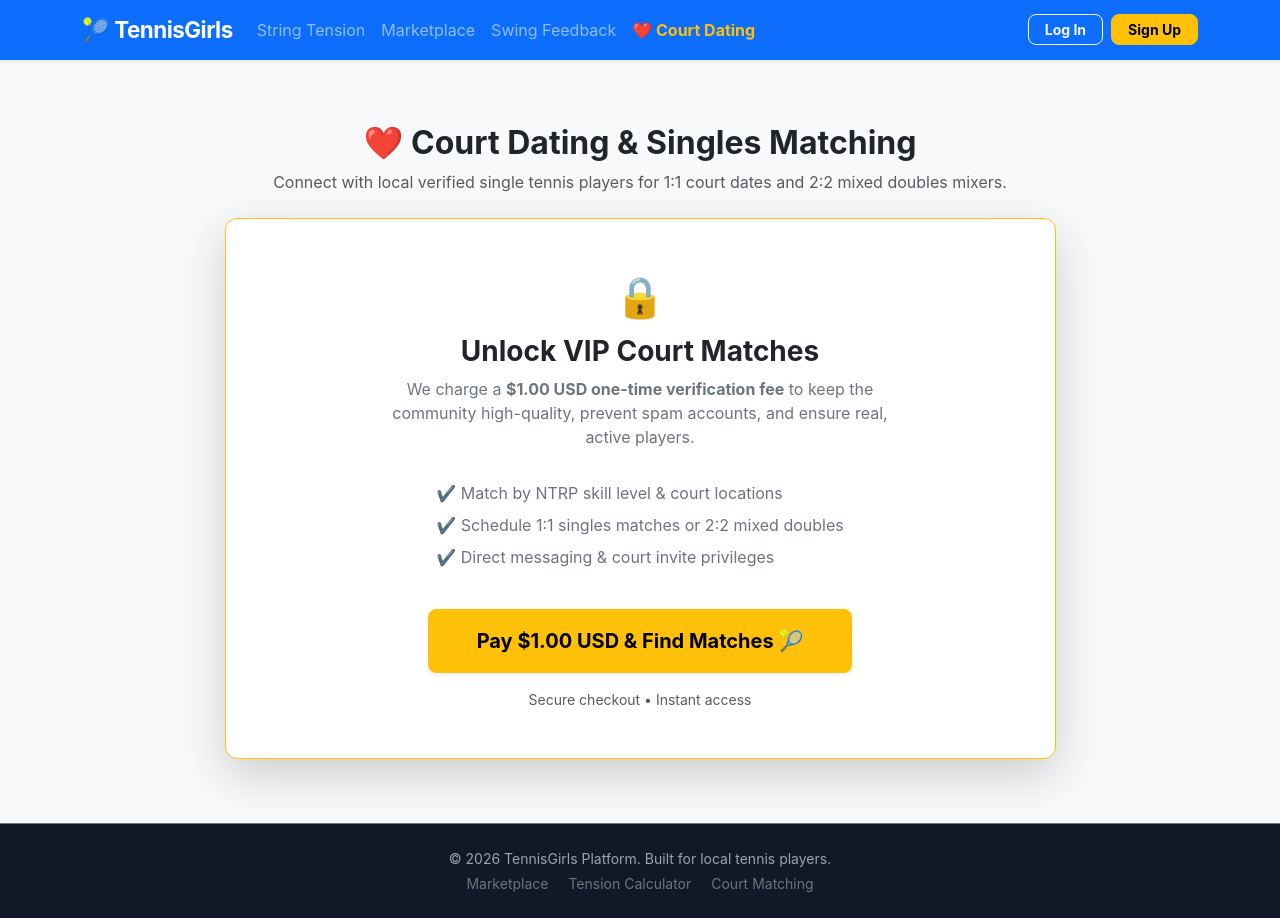
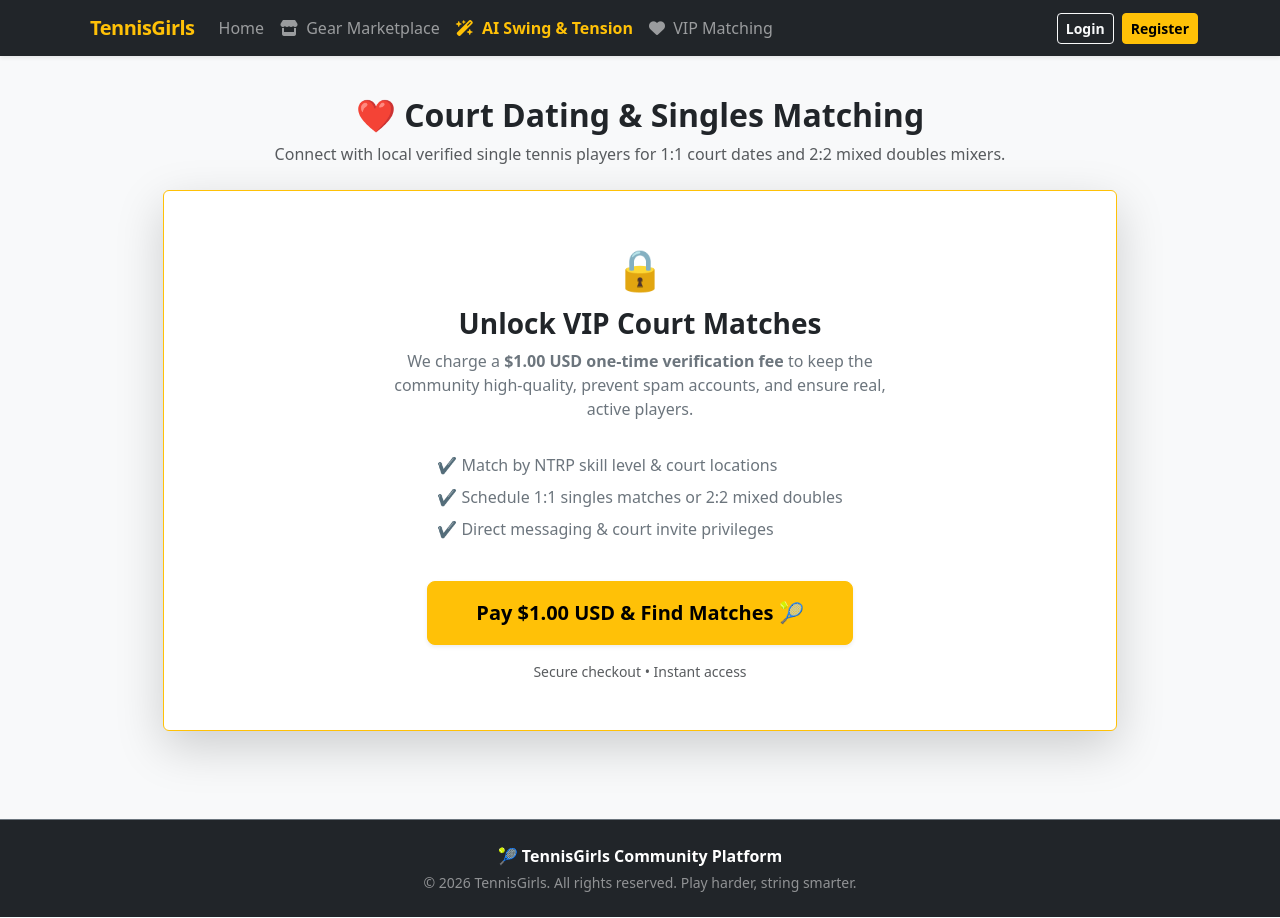
Before and after one commit to kbu922/tennisgirls, a Flask app: page /dating in a window 1280 px wide. Run offline with Flask 3, Linux system fonts and the light colour scheme.

Commit message:
Update base.html

```diff
--- a/templates/base.html
+++ b/templates/base.html
@@ -3,103 +3,94 @@
 <head>
     <meta charset="UTF-8">
     <meta name="viewport" content="width=device-width, initial-scale=1.0">
-    <title>{% block title %}TennisGirls - Single Tennis Community{% endblock %}</title>
+    <title>{% block title %}TennisGirls - Tennis Community & Gear{% endblock %}</title>
 
     <!-- Bootstrap 5 CSS -->
-    <link href="https://cdn.jsdelivr.net/npm/bootstrap@5.3.2/dist/css/bootstrap.min.css" rel="stylesheet">
-    <!-- FontAwesome Icons -->
-    <link href="https://cdnjs.cloudflare.com/ajax/libs/font-awesome/6.4.0/css/all.min.css" rel="stylesheet">
+    <link href="https://cdn.jsdelivr.net/npm/bootstrap@5.3.0/dist/css/bootstrap.min.css" rel="stylesheet">
 
+    <!-- Font Awesome Icons -->
+    <link rel="stylesheet" href="https://cdnjs.cloudflare.com/ajax/libs/font-awesome/6.4.0/css/all.min.css">
+
+    <!-- Custom Inline Styles -->
     <style>
         body {
             background-color: #f8f9fa;
-            font-family: -apple-system, BlinkMacSystemFont, "Segoe UI", Roboto, Helvetica, Arial, sans-serif;
             min-height: 100vh;
             display: flex;
             flex-direction: column;
         }
+        .navbar-brand {
+            font-weight: 800;
+            letter-spacing: -0.5px;
+        }
         .main-content {
             flex: 1;
         }
-        .navbar-brand {
-            font-size: 1.4rem;
-            letter-spacing: -0.5px;
-        }
-        .card {
-            border-radius: 12px;
-        }
-        .btn {
-            border-radius: 8px;
-        }
         footer {
             margin-top: auto;
-            background-color: #111827;
-            color: #9ca3af;
         }
     </style>
 </head>
 <body>
 
     <!-- NAVIGATION BAR -->
-    <nav class="navbar navbar-expand-lg navbar-dark bg-primary shadow-sm sticky-top">
+    <nav class="navbar navbar-expand-lg navbar-dark bg-dark shadow-sm">
         <div class="container">
-            <a class="navbar-brand fw-bold" href="/">🎾 TennisGirls</a>
+            <a class="navbar-brand text-warning" href="/">
+                <i class="fa-solid fa-tennis-ball me-2"></i>TennisGirls
+            </a>
 
-            <button class="navbar-toggler" type="button" data-bs-toggle="collapse" data-bs-target="#navbarNav" aria-controls="navbarNav" aria-expanded="false" aria-label="Toggle navigation">
+            <button class="navbar-toggler" type="button" data-bs-toggle="collapse" data-bs-target="#navbarNav"
+                    aria-controls="navbarNav" aria-expanded="false" aria-label="Toggle navigation">
                 <span class="navbar-toggler-icon"></span>
             </button>
 
             <div class="collapse navbar-collapse" id="navbarNav">
                 <ul class="navbar-nav me-auto mb-2 mb-lg-0">
                     <li class="nav-item">
-                        <a class="nav-link" href="/string-advisor">String Tension</a>
+                        <a class="nav-link" href="/">Home</a>
                     </li>
                     <li class="nav-item">
-                        <a class="nav-link" href="/marketplace">Marketplace</a>
+                        <a class="nav-link" href="/marketplace">
+                            <i class="fa-solid fa-store me-1"></i> Gear Marketplace
+                        </a>
                     </li>
                     <li class="nav-item">
-                        <a class="nav-link" href="/gesture-community">Swing Feedback</a>
+                        <a class="nav-link text-warning fw-bold" href="/swing-feedback">
+                            <i class="fa-solid fa-wand-magic-sparkles me-1"></i> AI Swing & Tension
+                        </a>
                     </li>
                     <li class="nav-item">
-                        <a class="nav-link text-warning fw-bold" href="/dating">❤️ Court Dating</a>
+                        <a class="nav-link" href="/dating">
+                            <i class="fa-solid fa-heart me-1"></i> VIP Matching
+                        </a>
                     </li>
                 </ul>
 
-                <!-- DYNAMIC AUTH / DASHBOARD MENU -->
+                <!-- USER AUTHENTICATION LINKS -->
                 <div class="d-flex align-items-center gap-2">
                     {% if session.get('user_email') %}
-                        <a href="/dashboard" class="btn btn-warning btn-sm fw-bold px-3">
-                            <i class="fa-solid fa-gauge me-1"></i> My Dashboard
+                        <a href="/dashboard" class="btn btn-outline-light btn-sm fw-bold">
+                            <i class="fa-solid fa-user me-1"></i> Dashboard
                         </a>
-                        <a href="/logout" class="btn btn-outline-light btn-sm fw-bold">
-                            Logout
+                        <a href="/logout" class="btn btn-danger btn-sm fw-bold">
+                            <i class="fa-solid fa-right-from-bracket me-1"></i> Logout
                         </a>
                     {% else %}
-                        <a href="/login" class="btn btn-outline-light btn-sm fw-bold px-3">
-                            Log In
-                        </a>
-                        <a href="/register" class="btn btn-warning btn-sm fw-bold px-3">
-                            Sign Up
-                        </a>
+                        <a href="/login" class="btn btn-outline-light btn-sm fw-bold">Login</a>
+                        <a href="/register" class="btn btn-warning btn-sm fw-bold">Register</a>
                     {% endif %}
                 </div>
             </div>
         </div>
     </nav>
 
-    <!-- FLASH MESSAGES / NOTIFICATIONS -->
+    <!-- FLASH MESSAGES ALERT BLOCK -->
     <div class="container mt-3">
         {% with messages = get_flashed_messages(with_categories=true) %}
             {% if messages %}
                 {% for category, message in messages %}
                     <div class="alert alert-{{ category }} alert-dismissible fade show shadow-sm" role="alert">
-                        {% if category == 'success' %}
-                            <i class="fa-solid fa-circle-check me-2"></i>
-                        {% elif category == 'danger' or category == 'warning' %}
-                            <i class="fa-solid fa-triangle-exclamation me-2"></i>
-                        {% else %}
-                            <i class="fa-solid fa-circle-info me-2"></i>
-                        {% endif %}
                         {{ message }}
                         <button type="button" class="btn-close" data-bs-dismiss="alert" aria-label="Close"></button>
                     </div>
@@ -108,25 +99,20 @@
         {% endwith %}
     </div>
 
-    <!-- MAIN PAGE CONTENT BLOCK -->
-    <main class="main-content container py-4">
-        {% block content %}
-        {% endblock %}
+    <!-- MAIN PAGE CONTENT -->
+    <main class="main-content">
+        {% block content %}{% endblock %}
     </main>
 
     <!-- FOOTER -->
-    <footer class="py-4 text-center border-top border-secondary">
+    <footer class="bg-dark text-white-50 text-center py-4 mt-5 border-top border-secondary">
         <div class="container">
-            <p class="mb-1 small">&copy; 2026 TennisGirls Platform. Built for local tennis players.</p>
-            <div class="small">
-                <a href="/marketplace" class="text-secondary text-decoration-none me-3">Marketplace</a>
-                <a href="/string-advisor" class="text-secondary text-decoration-none me-3">Tension Calculator</a>
-                <a href="/dating" class="text-secondary text-decoration-none">Court Matching</a>
-            </div>
+            <p class="mb-1 fw-bold text-white">🎾 TennisGirls Community Platform</p>
+            <p class="small mb-0">&copy; 2026 TennisGirls. All rights reserved. Play harder, string smarter.</p>
         </div>
     </footer>
 
     <!-- Bootstrap 5 JavaScript Bundle -->
-    <script src="https://cdn.jsdelivr.net/npm/bootstrap@5.3.2/dist/js/bootstrap.bundle.min.js"></script>
+    <script src="https://cdn.jsdelivr.net/npm/bootstrap@5.3.0/dist/js/bootstrap.bundle.min.js"></script>
 </body>
 </html>
```
